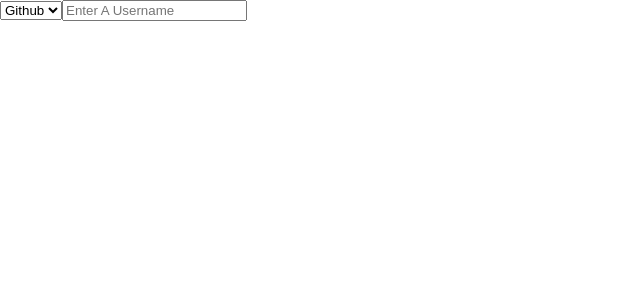
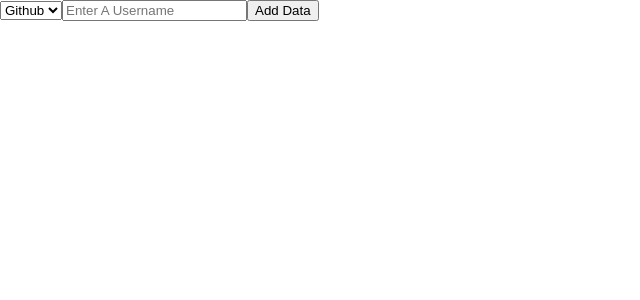
Before and after one commit to ryandstoughton/aggregit-ui, a React (Create React App) app: page / in a window 1280 px wide. Shown: the top 300 px of the page, without its empty margins (0-640 px from the left). Built offline with nearby package versions, Linux system fonts and the light colour scheme.

Commit message:
Add fake user contributions on 'Add Data' button click

```diff
--- a/src/component/Search/Search.js
+++ b/src/component/Search/Search.js
@@ -2,7 +2,7 @@ import React, { useState } from 'react';
 import PlatformSelector from '../PlatformSelector/PlatformSelector';
 import './Search.module.scss';
 
-const Search = () => {
+const Search = props => {
   const [state, setState] = useState({
     platform: 'github',
     username: ''
@@ -26,6 +26,7 @@ const Search = () => {
         type="text"
         placeholder="Enter A Username"
         onChange={event => stateChangedHandler(event.target.value, 'username')} />
+      <button onClick={props.usernameLookup}>Add Data</button>
     </div>
   );
 }
--- a/src/containers/App.js
+++ b/src/containers/App.js
@@ -1,11 +1,41 @@
-import React from 'react';
+import React, { useState } from 'react';
 import './App.module.scss';
 import Search from '../component/Search/Search';
 
 const App = () => {
+  const [state, setState] = useState({
+    users: []
+  });
+
+  const usernameLookup = () => {
+    // Perform some HTTP request to get user information
+    const newUser = {
+      contributions: [
+        {
+          day: 0,
+          count: 3
+        },
+        {
+          day: 1,
+          count: 2
+        },
+        {
+          day: 3,
+          count: 1
+        }
+      ]
+    };
+    const updatedState = {
+      users: [...state.users, newUser]
+    };
+
+    console.log(updatedState);
+    setState(updatedState);
+  }
+
   return (
     <div>
-      <Search></Search>
+      <Search usernameLookup={usernameLookup}></Search>
     </div>
   );
 }
```
